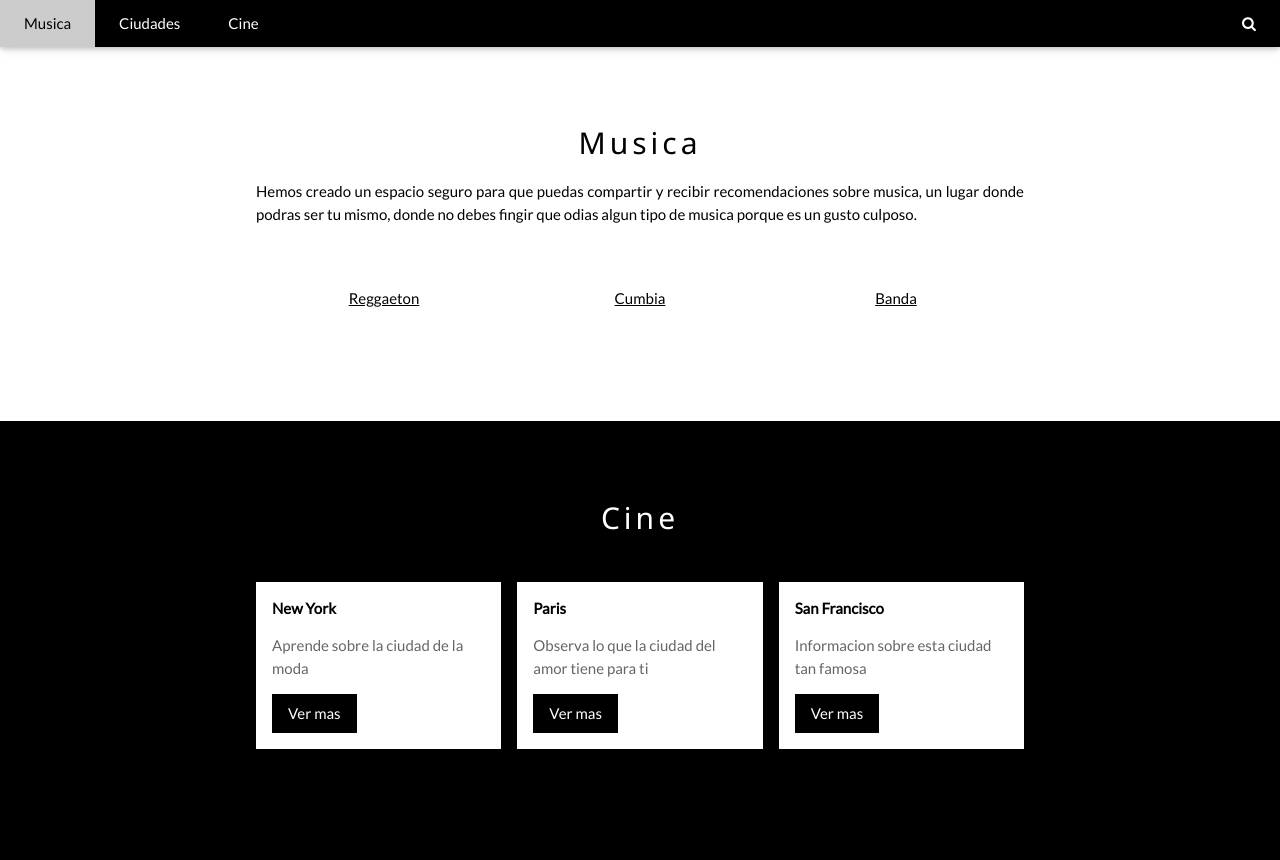
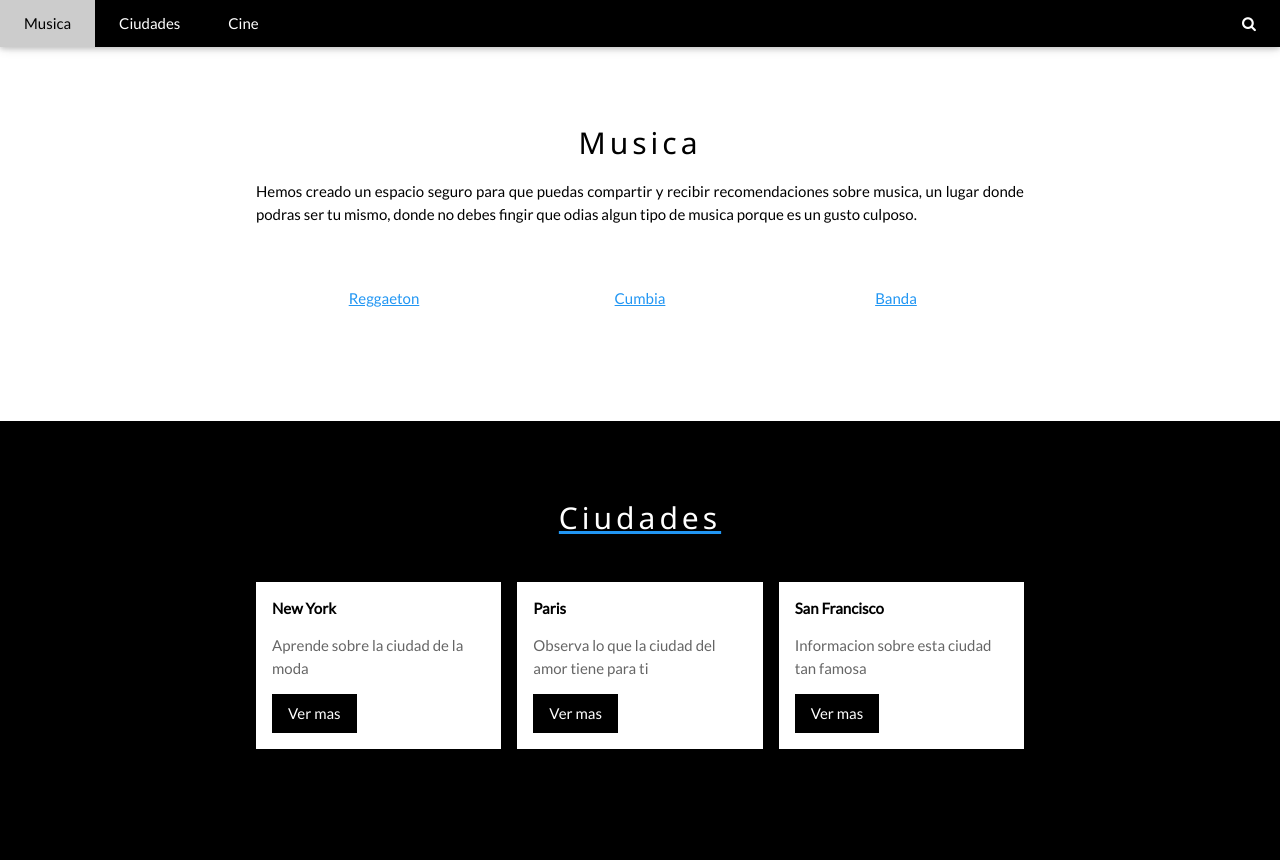
Before and after one commit to HekamiahLuna/putamadre, a PHP site: page / in a window 1280 px wide. Shown: the top 860 px of the page. Run offline with PHP 8.4, Linux system fonts and the light colour scheme.

Commit message:
Update index.php

```diff
--- a/matame/index.php
+++ b/matame/index.php
@@ -26,7 +26,7 @@ body {font-family: "Lato", sans-serif}
 <div id="navDemo" class="w3-bar-block w3-black w3-hide w3-hide-large w3-hide-medium w3-top" style="margin-top:46px">
   <a href="#band" class="w3-bar-item w3-button w3-padding-large" onclick="myFunction()">Musica</a>
   <a href="#tour" class="w3-bar-item w3-button w3-padding-large" onclick="myFunction()">Ciudades</a>
-  <a href="#contact" class="w3-bar-item w3-button w3-padding-large" onclick="myFunction()">Ciudades</a>
+  <a href="#contact" class="w3-bar-item w3-button w3-padding-large" onclick="myFunction()">Cine</a>
 </div>
 
 <!-- Page content -->
@@ -40,13 +40,13 @@ body {font-family: "Lato", sans-serif}
     <p class="w3-justify">Hemos creado un espacio seguro para que puedas compartir y recibir recomendaciones sobre musica, un lugar donde podras ser tu mismo, donde no debes fingir que odias algun tipo de musica porque es un gusto culposo.</p>
     <div class="w3-row w3-padding-32">
       <div class="w3-third">
-        <p><a href="#">Reggaeton</p>
+        <p><a href="#"class="w3-text-blue">Reggaeton</p>
       </div>
       <div class="w3-third">
-        <p><a href="#">Cumbia</p>
+        <p><a href="#"class="w3-text-blue">Cumbia</p>
       </div>
       <div class="w3-third">
-        <p><a href="#">Banda</p>
+        <p><a href="#"class="w3-text-blue">Banda</p>
       </div>
     </div>
   </div>
@@ -54,7 +54,7 @@ body {font-family: "Lato", sans-serif}
   <!-- The Tour Section -->
   <div class="w3-black" id="tour">
     <div class="w3-container w3-content w3-padding-64" style="max-width:800px">
-     <h2 class="w3-wide w3-center">Cine</h2>
+     <h2 class="w3-wide w3-center">Ciudades</h2>
       <div class="w3-row-padding w3-padding-32" style="margin:0 -16px">
         <div class="w3-third w3-margin-bottom">
           <div class="w3-container w3-white">
```
